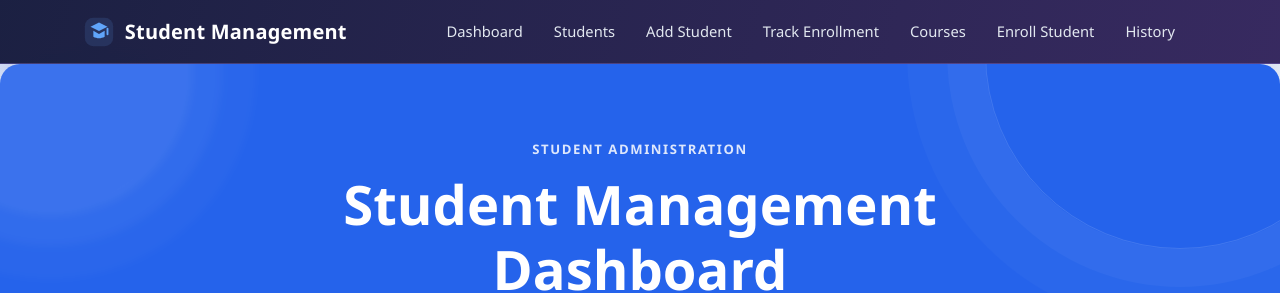
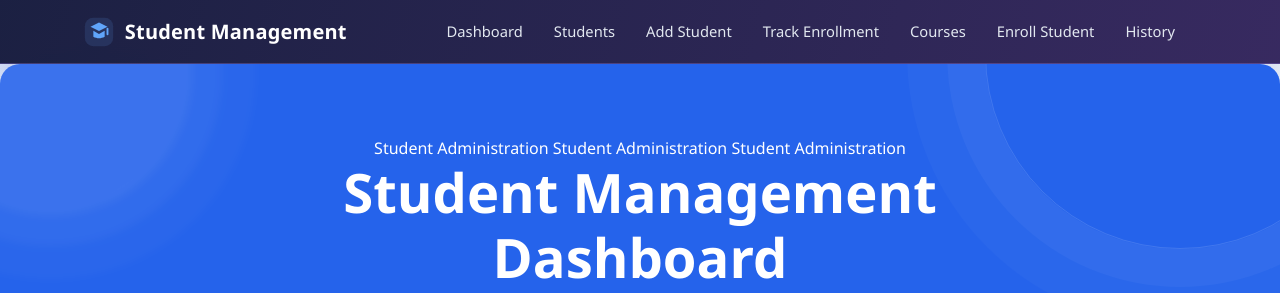
Before and after one commit to gopal1234561/student_management_system, a React (Create React App) app: page / in a window 1280 px wide. Shown: the top 293 px of the page. Built offline with nearby package versions, Linux system fonts and the light colour scheme; no server answers; a small style sheet from the web is missing.

Commit message:
Add live horizontal Student Administration ticker

```diff
--- a/src/pages/Dashboard.js
+++ b/src/pages/Dashboard.js
@@ -65,7 +65,13 @@ const Dashboard = () => {
       <section className="dashboard-hero">
         <div className="container">
           <div className="dashboard-hero-content">
-            <span className="dashboard-kicker">Student Administration</span>
+            <div className="dashboard-live-kicker" aria-label="Student Administration">
+  <div className="dashboard-live-track">
+    <span className="dashboard-live-item"><i></i> Student Administration</span>
+    <span className="dashboard-live-item"><i></i> Student Administration</span>
+    <span className="dashboard-live-item"><i></i> Student Administration</span>
+  </div>
+</div>
             <h1>Student Management Dashboard</h1>
             <p>Get a quick overview of your student records and jump into detailed management or enrollment analytics.</p>
             <div className="d-flex flex-wrap justify-content-center gap-2">
```
